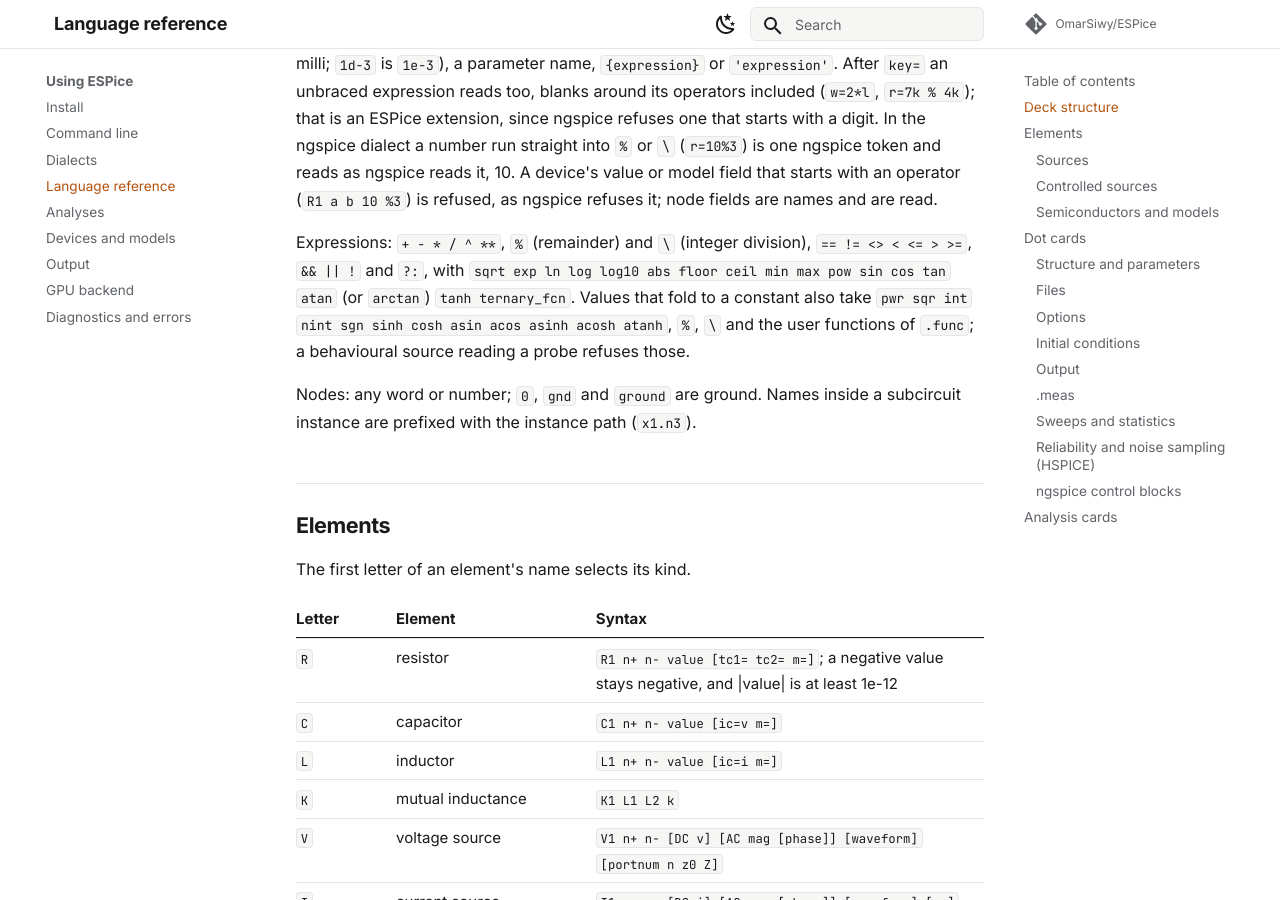
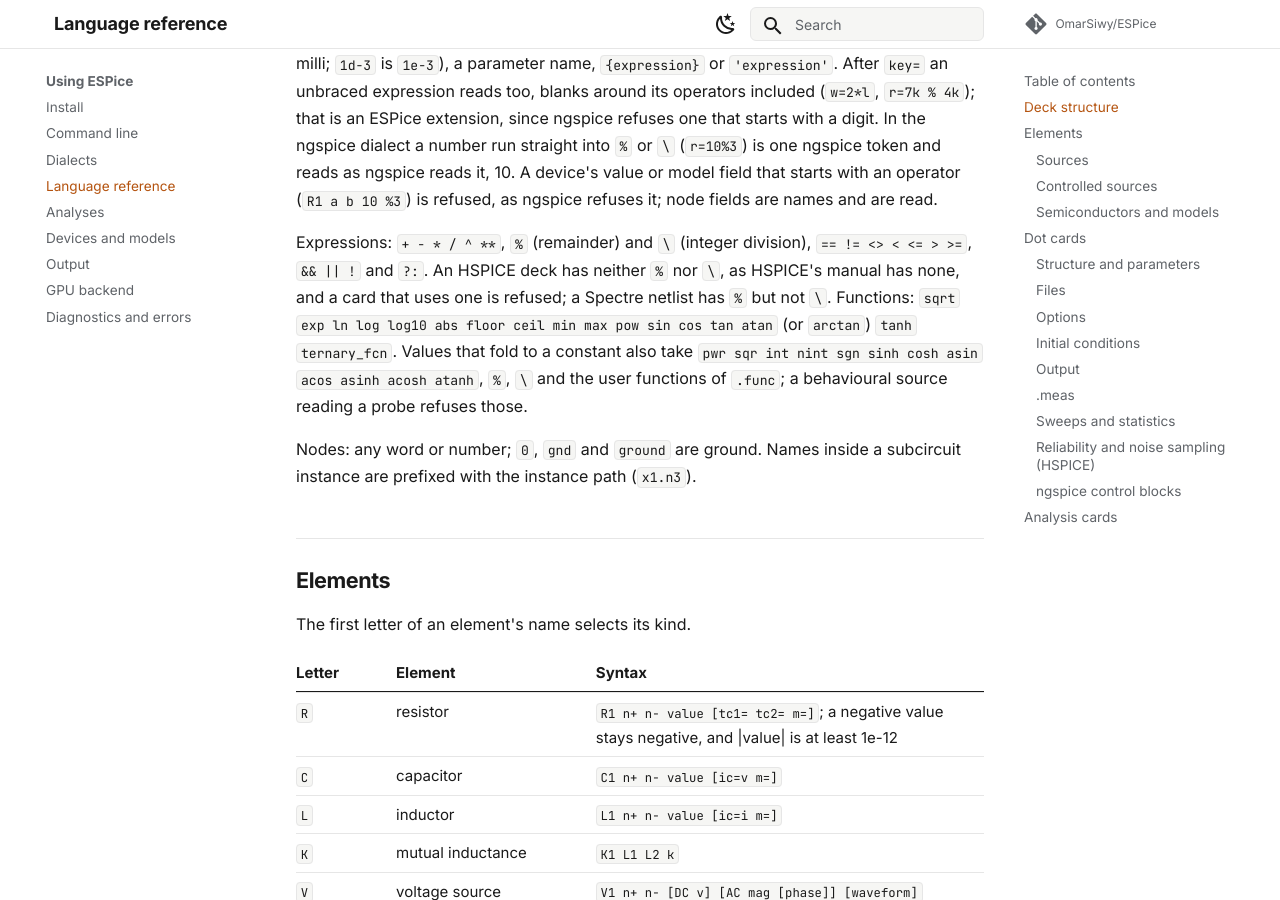
Before and after one commit to OmarSiwy/ESPice, an MkDocs documentation site: the page built from docs/using/reference.md, in a window 1280 px wide and 900 px high, scrolled down 755 px. Built offline with MkDocs 1.6.1 and Material for MkDocs 9.7.7, drawn with Linux system fonts in a browser that asks for light colours; comment, search, counter and statistics services are not loaded.

Commit message:
frontend, tests/grammar: HSPICE has no % or \ operator; a deck that uses one is refused (#203)
Owner decision on #203: HSPICE follows its manual, whose operator table
has no % and no \ (dev/research/hspice-syntax.md X2, UG08 pp. 279-283,
Table 19).

Grammar first: hspice.peg drops its 'ESPice: % and \ too' MulOp. The
multiplicative operators are now an overlay per composition:
hspice_ops.peg ('*' and '/') for HSPICE decks, spectre_ops.peg ('*', '/',
'%', spectre.peg's own set) for Spectre statements translated to SPICE
cards (root.zig's Spectre corpus and generated tests), each listed before
hspice.peg so the fixture-gap key stays hspice.peg.

Frontend: each dialect's syntax type declares remainder_ops (ngspice
'%\', HSPICE '', Spectre '%'). expr.compile refuses % or \ after an
operand where S lacks it, as UnsupportedCard (CompileError), in quoted,
braced and bare expressions alike; kvValue still hands a value followed by
% or \ to the compiler (isOperator), so 'r=10 %3' in HSPICE is refused
rather than read as 10 plus a dropped field. A device value field led by
% or \ is refused in HSPICE too, by refuseOperatorField and by
lower.zig element alike. ngspice is unchanged (#180, #200); Spectre keeps
% and loses \, which spectre.peg never had.

Fixtures: invalid/hspice_percent_operator.sp (r1 a 0 '10 % 3',
unsupported_input; both readers refuse it), and hspice_expressions.sp
row r4 'r=6k * 2 / 3' = 4k, i(v4) = -0.25 mA by hand.

```diff
--- a/docs/using/reference.md
+++ b/docs/using/reference.md
@@ -36,7 +36,9 @@ field that starts with an operator (`R1 a b 10 %3`) is refused, as ngspice
 refuses it; node fields are names and are read.
 
 Expressions: `+ - * / ^ **`, `%` (remainder) and `\` (integer division),
-`== != <> < <= > >=`, `&& || !` and `?:`, with `sqrt exp ln log log10 abs
+`== != <> < <= > >=`, `&& || !` and `?:`. An HSPICE deck has neither `%`
+nor `\`, as HSPICE's manual has none, and a card that uses one is refused;
+a Spectre netlist has `%` but not `\`. Functions: `sqrt exp ln log log10 abs
 floor ceil min max pow sin cos tan atan` (or `arctan`) `tanh ternary_fcn`.
 Values that fold to a constant also take `pwr sqr int nint sgn sinh cosh
 asin acos asinh acosh atanh`, `%`, `\` and the user functions of `.func`;
```
Also changed, not shown: CHANGELOGS.md (+1 -0 lines), 14 other files.
